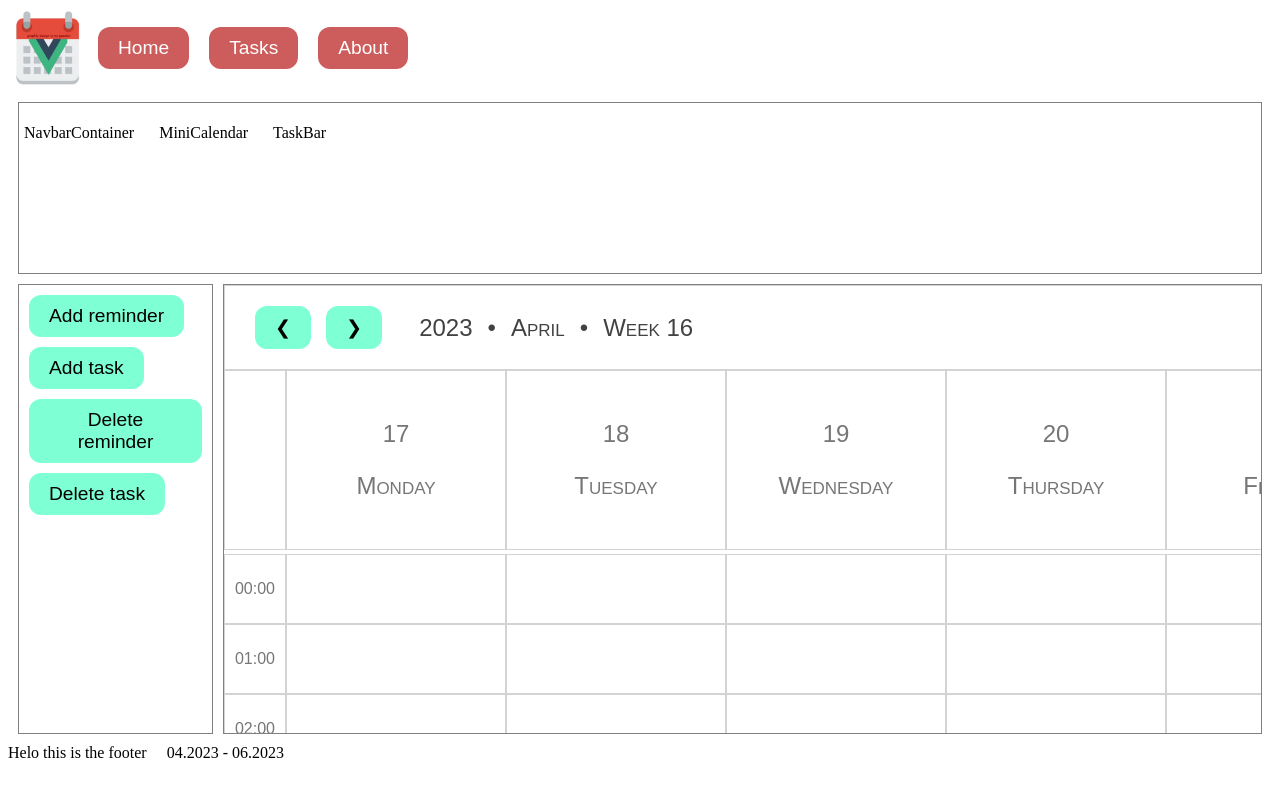
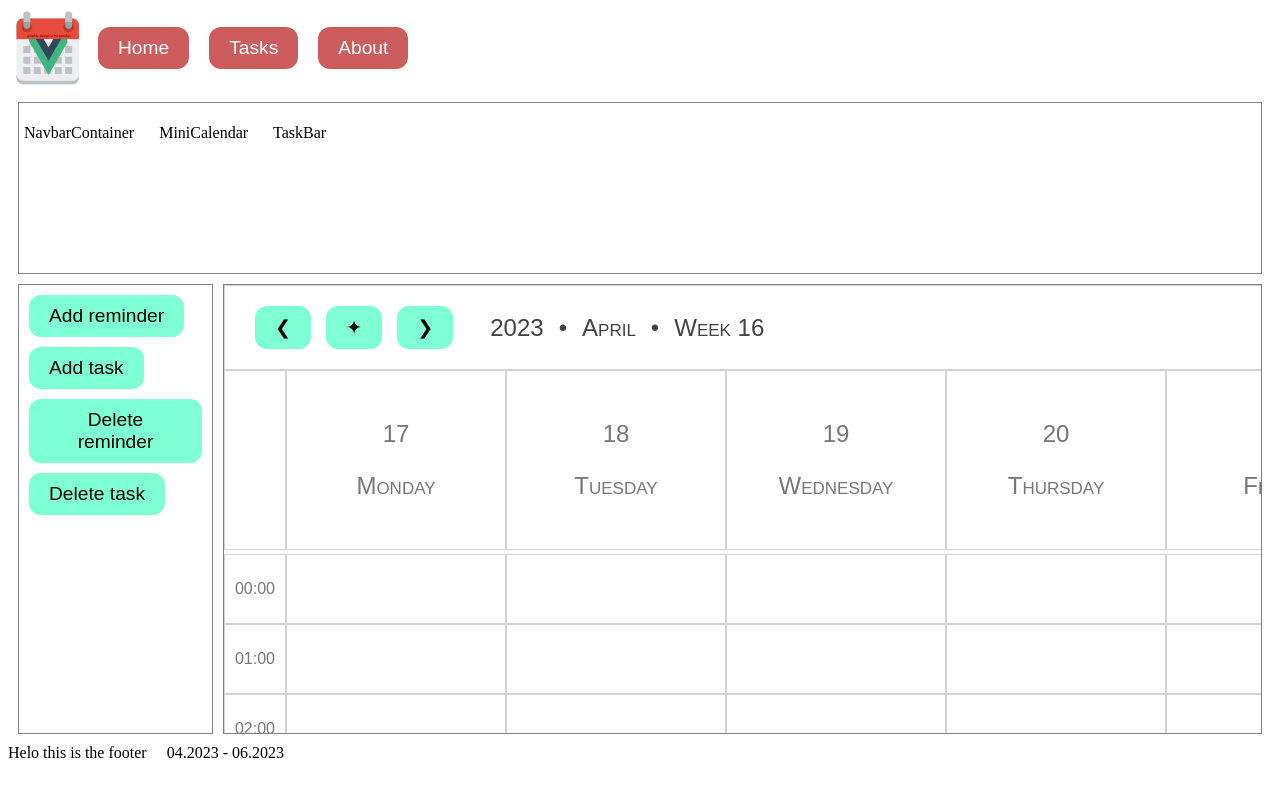
Before and after one commit to PerfectMach1ne/vCalendar__uni-se-prj, a Vue app in the folder vCalendar-frontend/: page / in a window 1280 px wide. Shown: the top 796 px of the page. Built offline with nearby package versions, Linux system fonts and the light colour scheme.

Commit message:
feat: Add a go to today's week button

```diff
--- a/vCalendar-frontend/package.json
+++ b/vCalendar-frontend/package.json
@@ -14,6 +14,7 @@
     "axios": "^1.4.0",
     "typescript": "^5.0.4",
     "vue": "^3.2.47",
+    "vue-cookies": "^1.8.3",
     "vue-router": "^4.1.6"
   },
   "devDependencies": {
--- a/vCalendar-frontend/src/components/BigCalendar.vue
+++ b/vCalendar-frontend/src/components/BigCalendar.vue
@@ -1,8 +1,9 @@
 <script>
-import ChangeWeek from './buttons/ChangeWeek.vue'
+import ChangeWeek from './buttons/ChangeWeek.vue';
+import TodaysWeek from './buttons/TodaysWeek.vue';
 
 export default {
-  components: { ChangeWeek },
+  components: { ChangeWeek, TodaysWeek },
   data() {
     return {
       weekdayBoxWidth: '',
@@ -13,7 +14,8 @@ export default {
       currentLastWeekday: 0,
       currentYear: 2020, // throwaway default value
       left: "&#10094;",
-      right: "&#10095;"
+      right: "&#10095;",
+      today: "&#10022;"
     }
   },
   computed: {
@@ -136,6 +138,16 @@ export default {
 
       // silly print testing
       console.log(this.currentWeek + ', ' + this.currentMonths + ', ' + this.currentFirstWeekday + ', ' + this.currentLastWeekday + ', ' + this.currentYear)
+    },
+    goToTodaysWeek() {
+      this.currentDate = new Date();
+      this.currentDate.setHours(0, 0, 0, 0);
+
+      this.currentFirstWeekday = this.getFirstWeekday();
+      this.currentLastWeekday = this.getLastWeekday();
+      this.currentMonths = this.getTodaysMonths();
+      this.currentYear = this.getTodaysYear();
+      this.currentWeek = this.getTodaysWeek();
     }
   },
   mounted() {
@@ -167,6 +179,9 @@ export default {
         :character="left"
         @past-week="goToPastWeek()" />
       <!-- <span>&#10094;</span> move "left" button -->
+      <TodaysWeek
+        :character="today"
+        @todays-week="goToTodaysWeek()" />
       <ChangeWeek
         :character="right"
         @future-week="goToFutureWeek()" />
--- /dev/null
+++ b/vCalendar-frontend/src/components/buttons/TodaysWeek.vue
@@ -0,0 +1,28 @@
+<script>
+export default {
+  props: ['character'],
+  emits: ['todays-week'],
+  data() {
+    return {
+      displayChar: ""
+    }
+  },
+  computed: {
+
+  },
+  methods: {
+
+  },
+  created() {
+    this.displayChar = this.character;
+  }
+}
+</script>
+
+<template>
+  <button
+    class="change__week"
+    v-html="this.displayChar"
+    @click="$emit('todays-week')"
+  ></button>
+</template>
```
Also changed, not shown: 2 other files (tests, documents, lock files or other folders).
